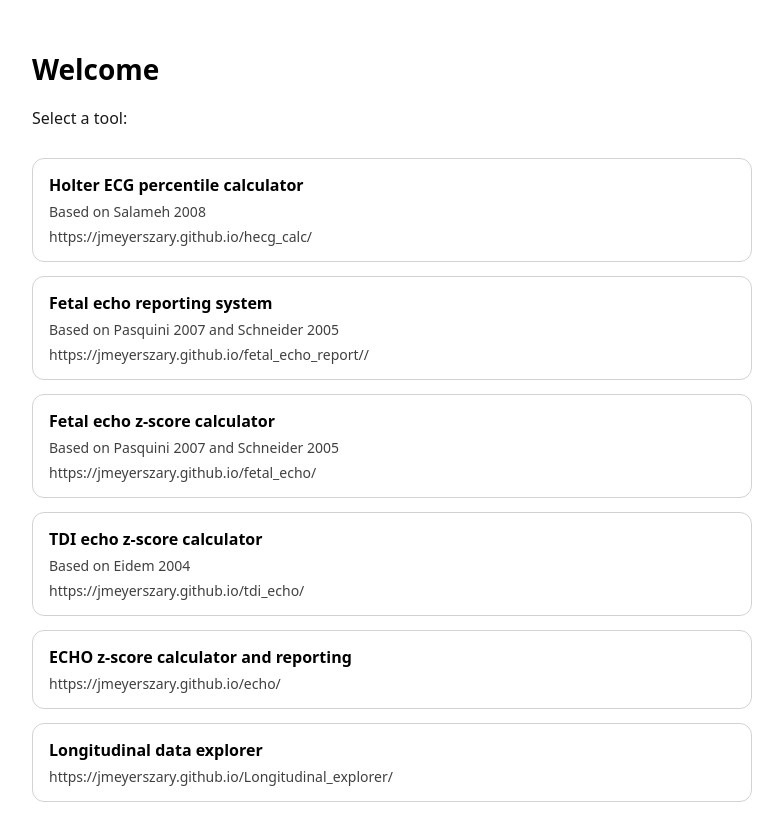
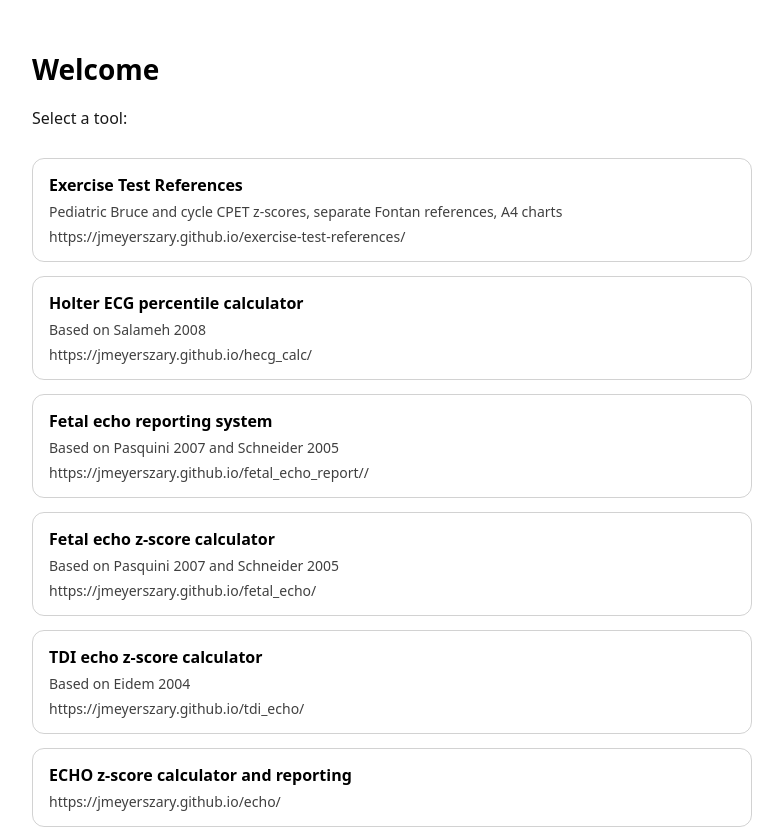
Before and after one commit to jmeyerszary/pedcardio, a plain HTML site: page index.html in a window 1280 px wide. Shown: the top 830 px of the page, without its empty margins (248-1031 px from the left). Drawn offline with Linux system fonts and the light colour scheme.

Commit message:
Add Exercise Test References calculator to Meyer-Szary Tools

```diff
--- a/index.html
+++ b/index.html
@@ -85,6 +85,14 @@
 
       <ul>
         <li>
+          <a href="https://jmeyerszary.github.io/exercise-test-references/">
+            <div class="title">Exercise Test References</div>
+            <div class="meta">Pediatric Bruce and cycle CPET z-scores, separate Fontan references, A4 charts</div>
+            <div class="meta">https://jmeyerszary.github.io/exercise-test-references/</div>
+          </a>
+        </li>
+
+        <li>
           <a href="https://jmeyerszary.github.io/hecg_calc/">
             <div class="title">Holter ECG percentile calculator</div>
             <div class="meta">Based on Salameh 2008</div>
```
